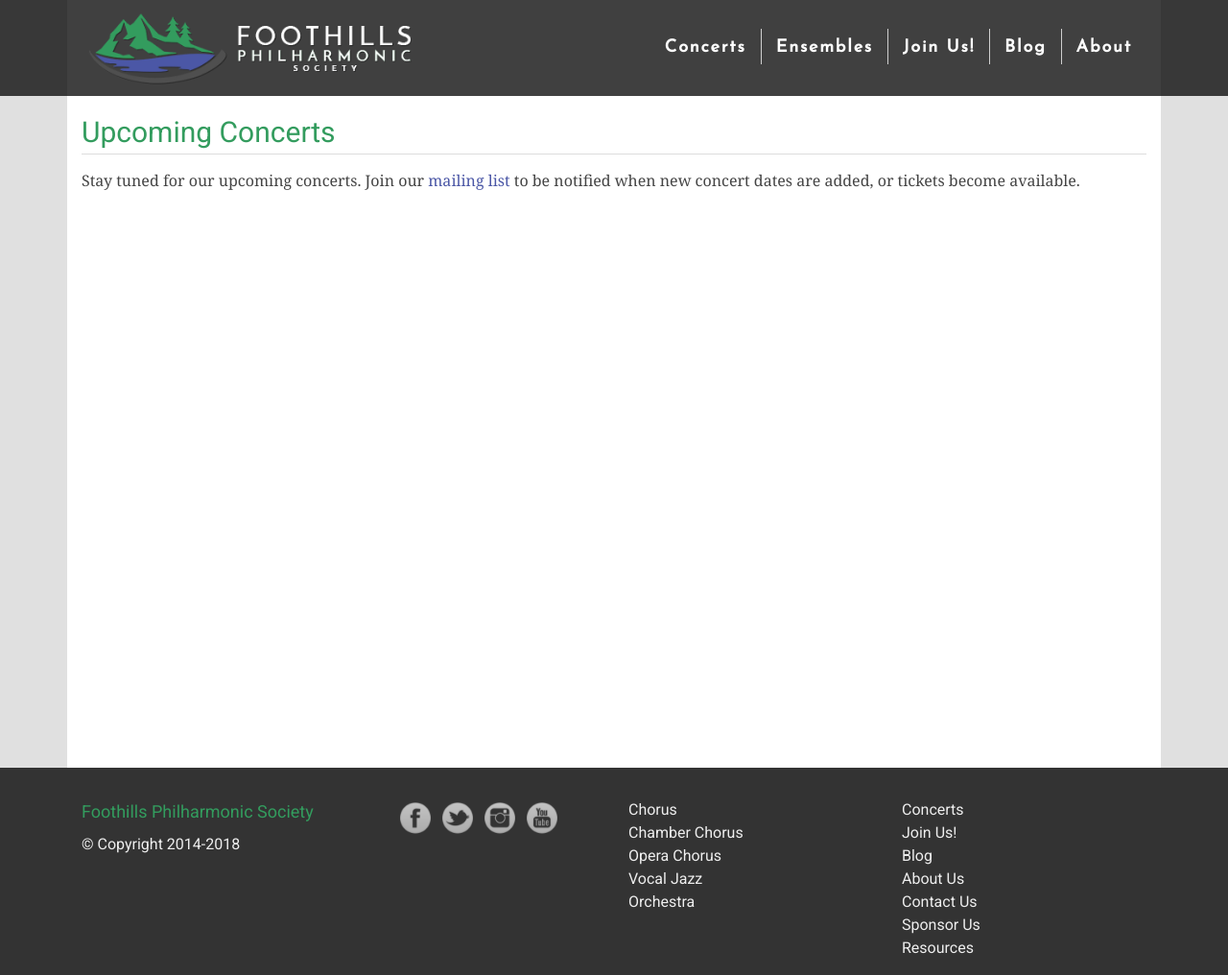
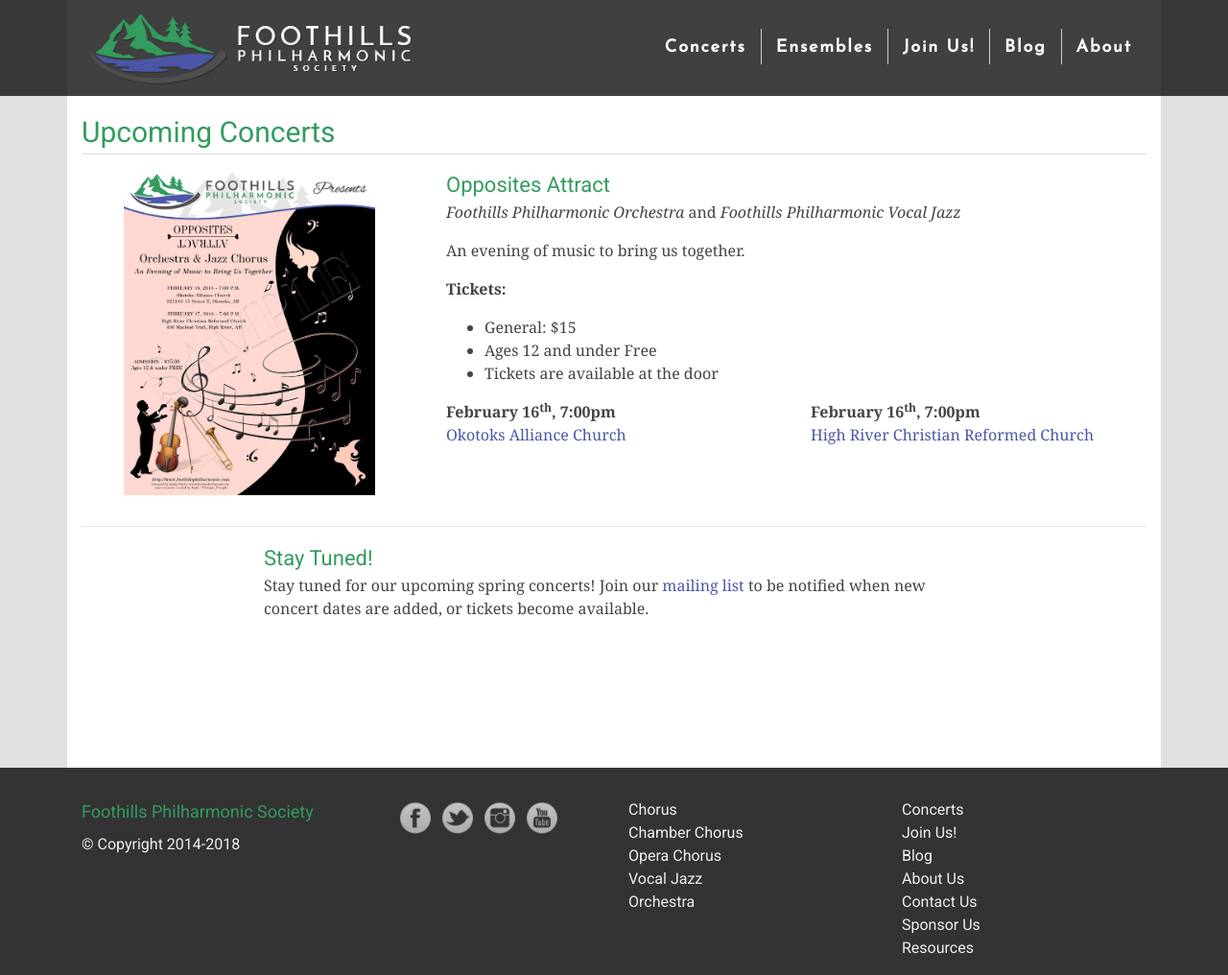
Before and after one commit to percyhanna/fps, a Jekyll site: the page built from concerts.html, in a window 1280 px wide and 1016 px high. Shown: the whole window at 96% size. Built offline with Jekyll 4.4.1, drawn with Linux system fonts in a browser that asks for light colours; nearby versions of some CDN libraries; Markdown is read by kramdown in place of the engine named in the settings.

Commit message:
Add Opposites Attract concert

```diff
--- a/concerts.html
+++ b/concerts.html
@@ -6,7 +6,52 @@
         <h1>Upcoming Concerts</h1>
 
         <div class="row">
-          <div class="col">
-            <p>Stay tuned for our upcoming concerts. Join our <a href="http://eepurl.com/bzn_Jf" target="_blank">mailing list</a> to be notified when new concert dates are added, or tickets become available.</p>
+
+          <div class="col-lg-4 col-md-6 col-12">
+            <p class="content-image"><img src="/images/opposites-attract.jpg" style="max-width: 75%;"></p>
+          </div>
+
+          <div class="col-lg-8 col-md-6 col-12">
+            <h3 class="tight">Opposites Attract</h3>
+            <p>
+              <em>Foothills Philharmonic Orchestra</em> and <em>Foothills Philharmonic Vocal Jazz</em>
+            </p>
+
+            <p>An evening of music to bring us together.</p>
+
+            <p>
+              <strong>Tickets:</strong>
+              <ul>
+                <li>General: $15</li>
+                <li>Ages 12 and under Free</li>
+                <li>Tickets are available at the door</li>
+              </ul>
+            </p>
+
+            <div class="row">
+              <div class="col-12 col-lg-6">
+                <p>
+                  <strong>February 16<sup>th</sup>, 7:00pm</strong><br>
+                  <a href="https://www.google.ca/maps/place/Okotoks+Alliance+Church/@50.7508584,-113.9767135,15z/data=!4m5!3m4!1s0x0:0x879787dbcf97e8d!8m2!3d50.7508584!4d-113.9767135" target="_blank">Okotoks Alliance Church</a>
+                </p>
+              </div>
+
+              <div class="col-12 col-lg-6">
+                <p>
+                  <strong>February 16<sup>th</sup>, 7:00pm</strong><br>
+                  <a href="https://www.google.ca/maps/place/High+River+Christian+Reformed+Church/@50.577235,-113.8813537,17z/data=!3m1!4b1!4m5!3m4!1s0x53719515072ecd51:0xaca1170fb6ef118d!8m2!3d50.577235!4d-113.879165" target="_blank">High River Christian Reformed Church</a>
+                </p>
+              </div>
+            </div>
           </div>
         </div>
+
+        <hr>
+
+        <div class="row">
+          <div class="offset-md-2 col-md-8 col-12">
+            <h3 class="tight">Stay Tuned!</h3>
+
+            <p>Stay tuned for our upcoming spring concerts! Join our <a href="http://eepurl.com/bzn_Jf" target="_blank">mailing list</a> to be notified when new concert dates are added, or tickets become available.</p>
+          </div>
+        </div>
```
Also changed, not shown: images/opposites-attract.jpg (added).
